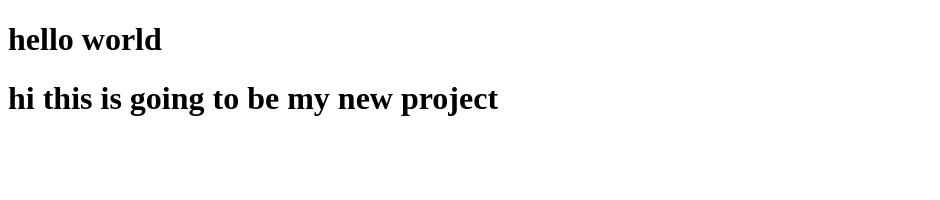
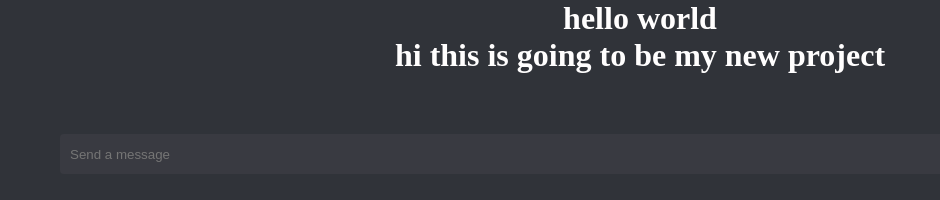
Before and after one commit to keshavmittalgit/torza, a plain HTML site: page index.html in a window 1280 px wide. Shown: the whole page, without its empty margins (0-940 px from the left). Drawn offline with Linux system fonts and the light colour scheme.

Commit message:
outline: none;

```diff
--- a/index.html
+++ b/index.html
@@ -4,14 +4,17 @@
     <meta charset="UTF-8">
     <meta name="viewport" content="width=device-width, initial-scale=1.0">
     <title>Document</title>
+    <link rel="stylesheet" href="style.css">
 
 </head>
 <body>
     <h1>hello world</h1>
     <h1>hi this is going to be my new project</h1>
 
+    <div class="search-bar">
 
-
+        <input id="s-bar" type="text" placeholder="Send a message">
+    </div>
 </body>
 <script src="index.js"></script>
 </html>
--- a/style.css
+++ b/style.css
@@ -0,0 +1,30 @@
+*{
+    background-color: #303339;
+    color: #fffefe;
+    margin: 0;
+    padding: 0;
+    text-align: center;
+    box-sizing: border-box;
+}
+
+.search-bar {
+    width: 100%;
+    height: 20px;
+    padding: 60px;
+
+}
+#s-bar {
+    text-align: left;
+    width: 100%;
+    padding: 20px 10px;
+    border: none;
+    border-radius: 4px;
+    height: 20px;
+    background-color: #393a41;
+    color: #fffefe;
+    outline: none;
+}
+
+body {
+    height: 100%;
+}
```
